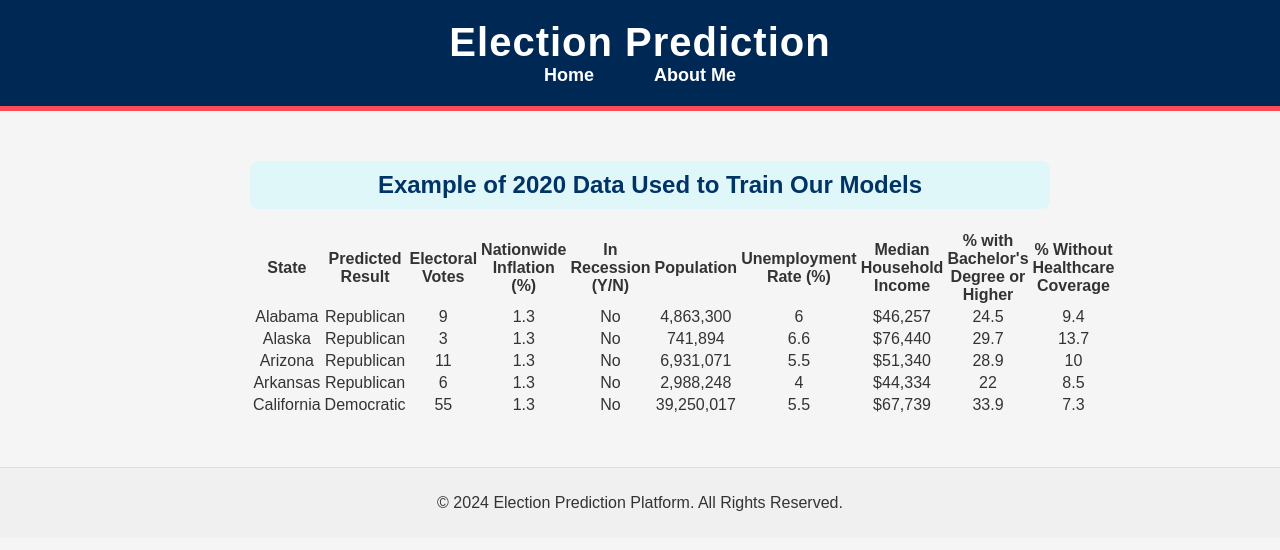
After one commit to sjhaleprogrammer/CSCI6020-final-project, a Flask app: page /about in a window 1280 px wide. The commit adds this page. Shown: the top 550 px of the page. Run offline with Flask 3, Linux system fonts and the light colour scheme.

Commit message:
added about me page

```diff
--- a/frontend/app.py
+++ b/frontend/app.py
@@ -13,6 +13,12 @@ app = Flask(__name__)
 @app.route('/')
 def index():
     return render_template('index.html')
+
+@app.route('/about')
+def about():
+    return render_template('about.html')
+
+
 # Dynamically resolve the file path for electoral_votes.csv
 BASE_DIR = os.path.abspath(os.path.dirname(__file__))  # Directory of app.py
 ELECTORAL_VOTES_PATH = os.path.join(BASE_DIR, '..', 'data_raw', 'electoral_votes.csv')
--- a/frontend/static/style.css
+++ b/frontend/static/style.css
@@ -5,6 +5,47 @@ body {
     padding: 0;
     background-color: #f5f5f5;
     color: #333;
+}
+
+/* Navbar styling */
+header {
+    background-color: #003366;  /* Dark blue background */
+    color: white;
+    padding: 20px 0;
+    text-align: center;
+}
+
+nav ul {
+    list-style-type: none;
+    padding: 0;
+    margin: 0;
+    display: flex;
+    justify-content: center;  /* Center the navbar items */
+}
+
+nav ul li {
+    margin: 0 20px;  /* Space out the items */
+}
+
+nav ul li a {
+    text-decoration: none;  /* Remove underlines */
+    color: white;
+    font-size: 18px;
+    font-weight: bold;
+    padding: 10px;
+    transition: background-color 0.3s ease;  /* Smooth hover transition */
+}
+
+/* Hover effect for links */
+nav ul li a:hover {
+    background-color: #D64933;  /* Light red/orange on hover */
+    border-radius: 5px;
+}
+
+/* Styling for the "Home" link (active page styling) */
+nav ul li a.active {
+    background-color: #005BBB;  /* Blue background for the active link */
+    border-radius: 5px;
 }
 
 /* Header Styles */
@@ -243,3 +284,33 @@ footer {
 .prediction-table td {
     font-size: 14px;
 }
+
+/* About page styling */
+.about-container {
+    padding: 20px;
+    max-width: 800px;
+    margin: 0 auto;
+    text-align: center;
+}
+
+.about-container p {
+    font-size: 16px;
+    color: #333;
+    margin-bottom: 15px;
+}
+
+/* Styling for the table header label */
+.table-header {
+    text-align: center;
+    margin-bottom: 20px;  /* Space below the label */
+}
+
+.table-header h2 {
+    font-size: 24px;
+    font-weight: bold;
+    color: #003366;  /* Dark blue color for the label */
+    margin: 0;
+    padding: 10px;
+    background-color: #e0f7fa;  /* Light blue background for the label */
+    border-radius: 8px;
+}
--- /dev/null
+++ b/frontend/templates/about.html
@@ -0,0 +1,112 @@
+<!-- about.html -->
+<!DOCTYPE html>
+<html lang="en">
+<head>
+    <meta charset="UTF-8">
+    <meta name="viewport" content="width=device-width, initial-scale=1.0">
+    <title>About Me</title>
+    <link rel="stylesheet" href="{{ url_for('static', filename='style.css') }}">
+</head>
+<body>
+    <header>
+        <h1>Election Prediction</h1>
+        <nav>
+            <ul>
+                <li><a href="{{ url_for('index') }}">Home</a></li>
+                <li><a href="{{ url_for('about') }}">About Me</a></li>
+            </ul>
+        </nav>
+    </header>
+
+    <div class="about-container">
+        <div id="prediction-table-container" class="prediction-table-container">
+            <table id="prediction-table" class="prediction-table">
+                <div class="table-header">
+                    <h2>Example of 2020 Data Used to Train Our Models</h2>
+                </div>
+                <table id="data-table" class="data-table">
+                    <thead>
+                        <tr>
+                            <th>State</th>
+                            <th>Predicted Result</th>
+                            <th>Electoral Votes</th>
+                            <th>Nationwide Inflation (%)</th>
+                            <th>In Recession (Y/N)</th>
+                            <th>Population</th>
+                            <th>Unemployment Rate (%)</th>
+                            <th>Median Household Income</th>
+                            <th>% with Bachelor's Degree or Higher</th>
+                            <th>% Without Healthcare Coverage</th>
+                        </tr>
+                    </thead>
+                    <tbody>
+                        <tr>
+                            <td>Alabama</td>
+                            <td>Republican</td>
+                            <td>9</td>
+                            <td>1.3</td>
+                            <td>No</td>
+                            <td>4,863,300</td>
+                            <td>6</td>
+                            <td>$46,257</td>
+                            <td>24.5</td>
+                            <td>9.4</td>
+                        </tr>
+                        <tr>
+                            <td>Alaska</td>
+                            <td>Republican</td>
+                            <td>3</td>
+                            <td>1.3</td>
+                            <td>No</td>
+                            <td>741,894</td>
+                            <td>6.6</td>
+                            <td>$76,440</td>
+                            <td>29.7</td>
+                            <td>13.7</td>
+                        </tr>
+                        <tr>
+                            <td>Arizona</td>
+                            <td>Republican</td>
+                            <td>11</td>
+                            <td>1.3</td>
+                            <td>No</td>
+                            <td>6,931,071</td>
+                            <td>5.5</td>
+                            <td>$51,340</td>
+                            <td>28.9</td>
+                            <td>10</td>
+                        </tr>
+                        <tr>
+                            <td>Arkansas</td>
+                            <td>Republican</td>
+                            <td>6</td>
+                            <td>1.3</td>
+                            <td>No</td>
+                            <td>2,988,248</td>
+                            <td>4</td>
+                            <td>$44,334</td>
+                            <td>22</td>
+                            <td>8.5</td>
+                        </tr>
+                        <tr>
+                            <td>California</td>
+                            <td>Democratic</td>
+                            <td>55</td>
+                            <td>1.3</td>
+                            <td>No</td>
+                            <td>39,250,017</td>
+                            <td>5.5</td>
+                            <td>$67,739</td>
+                            <td>33.9</td>
+                            <td>7.3</td>
+                        </tr>
+                    </tbody>
+                </table>
+        </div>
+    </div>
+
+    <footer>
+        <p>© 2024 Election Prediction Platform. All Rights Reserved.</p>
+    </footer>
+</body>
+</html>
--- a/frontend/templates/index.html
+++ b/frontend/templates/index.html
@@ -10,6 +10,12 @@
 <body>
     <header>
         <h1>Election Prediction</h1>
+        <nav>
+            <ul>
+                <li><a href="{{ url_for('index') }}">Home</a></li>
+                <li><a href="{{ url_for('about') }}">About Me</a></li>  <!-- New link -->
+            </ul>
+        </nav>
     </header>
 
     <div class="container">
```
